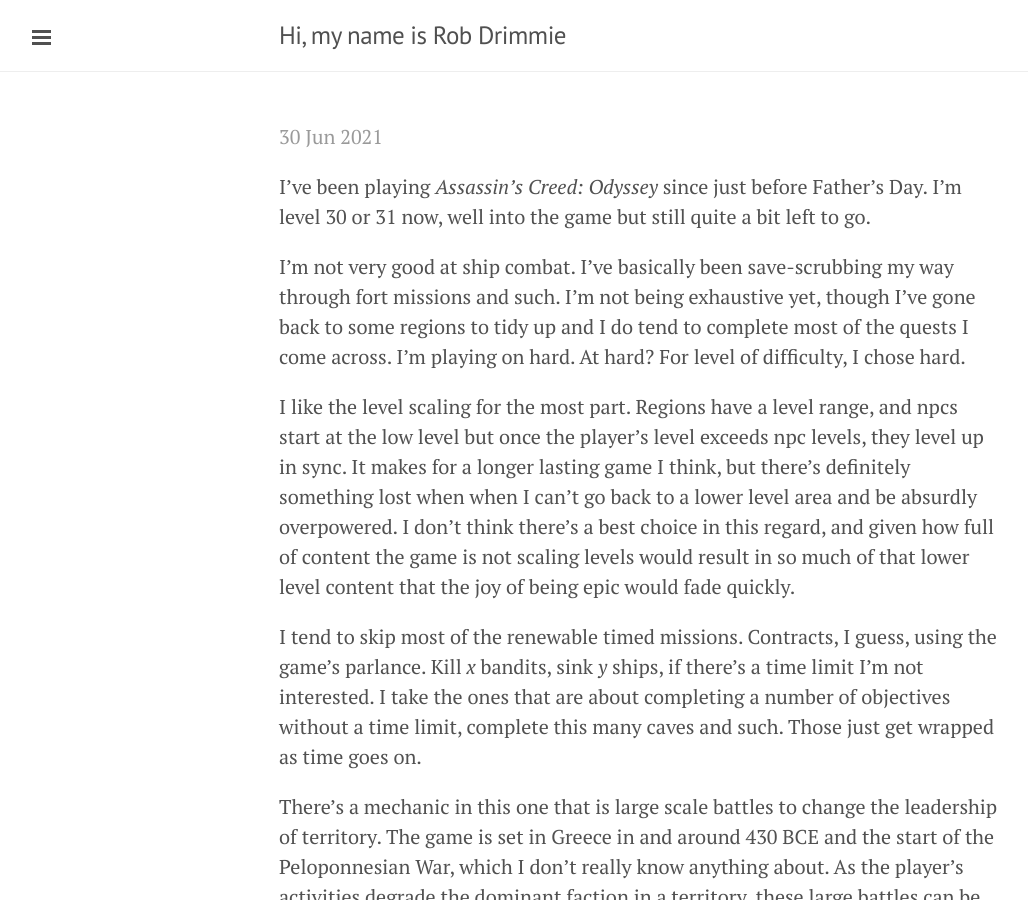
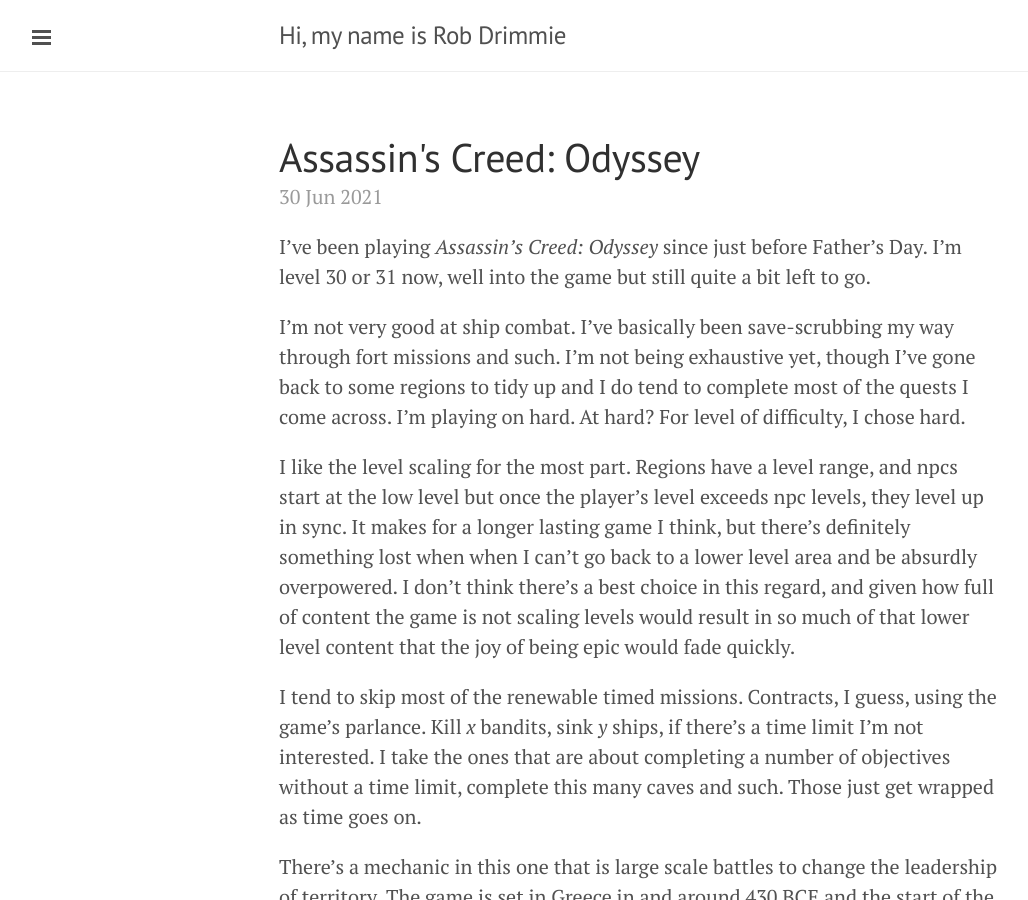
Before and after one commit to robdrimmie/robdrimmie.github.io, a Jekyll site: the page built from _posts/2021-06-30-assassins-creed-odyssey.markdown, in a window 1280 px wide and 900 px high. Shown: the whole window, without its empty margins (1-1029 px from the left). Built offline with Jekyll 4.4.1, drawn with Linux system fonts in a browser that asks for light colours; our own code applies the rules of GitHub Pages for plain Markdown files.

Commit message:
ohh, in quotes?

```diff
--- a/_posts/2021-06-30-assassins-creed-odyssey.markdown
+++ b/_posts/2021-06-30-assassins-creed-odyssey.markdown
@@ -1,6 +1,6 @@
 ---
 published: true
-title: Assassin\'s Creed: Odyssey
+title: "Assassin's Creed: Odyssey"
 layout: post
 tags: assassinscreed videogame
 ---
```
